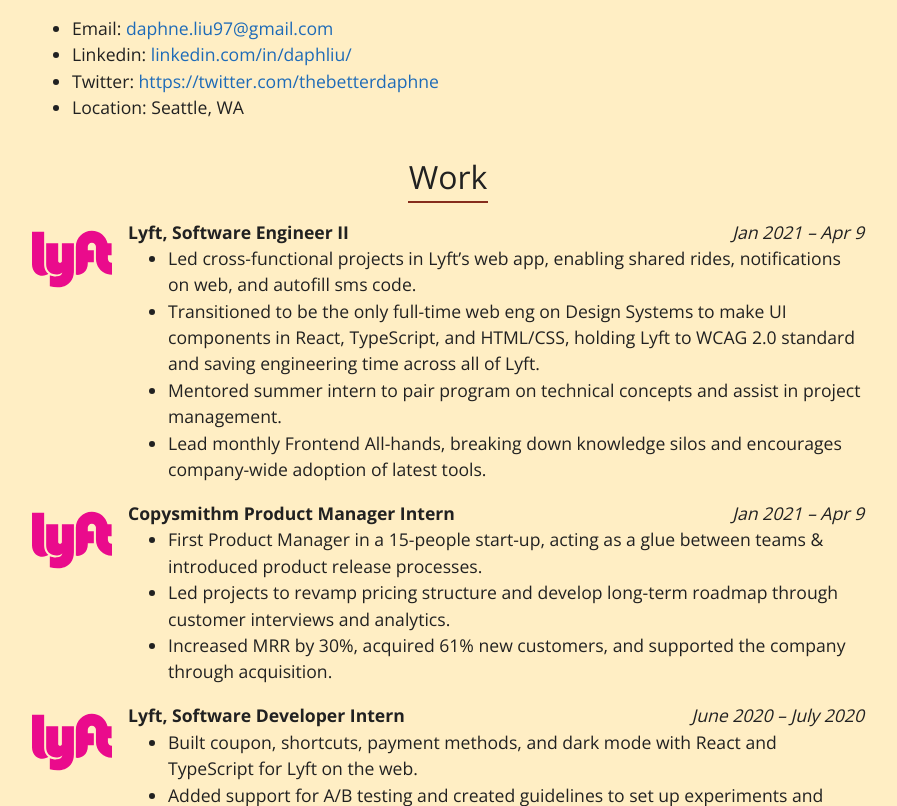
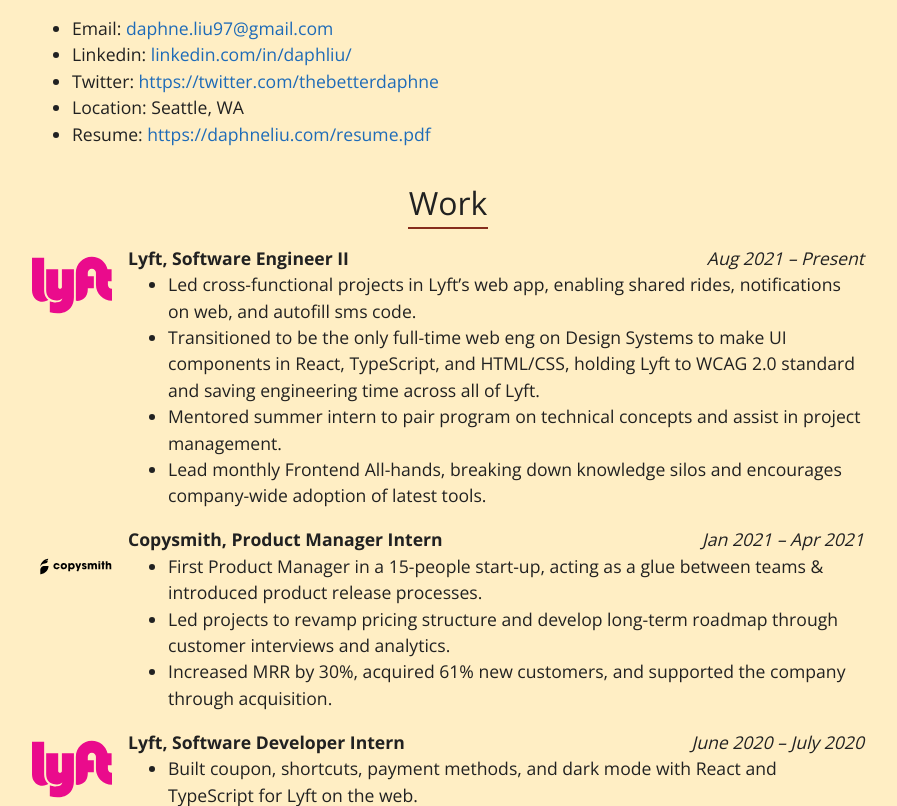
Before and after one commit to daphnitely/daphne-acting, an Eleventy site: page index.md in a window 1280 px wide. Shown: the part 490-1296 px from the top of the page, without its empty margins (192-1089 px from the left). Built offline with nearby package versions, Linux system fonts and the light colour scheme; Eleventy itself is replaced by a stand-in of ours; files that its build step writes are made by us from their sources.

Commit message:
fix company logo

```diff
--- a/index.md
+++ b/index.md
@@ -8,13 +8,14 @@
 - Linkedin: [linkedin.com/in/daphliu/](https://www.linkedin.com/in/daphliu/)
 - Twitter: [https://twitter.com/thebetterdaphne](https://twitter.com/thebetterdaphne)
 - Location: Seattle, WA
+- Resume: [https://daphneliu.com/resume.pdf](https://daphneliu.com/resume.pdf)
 
 ### Work
 
 <div class="industry-item">
   <img class="industry-logo" src="assets/logos/lyft.svg" alt="" width="80" height="80">
   <div class="industry-info">
-    <h5>Lyft, Software Engineer II <em>Jan 2021 – Apr 9</em></h5>
+    <h5>Lyft, Software Engineer II <em>Aug 2021 – Present</em></h5>
     <ul>
       <li>Led cross-functional projects in Lyft’s web app, enabling shared rides, notifications on web, and autofill sms code.</li>
       <li>Transitioned to be the only full-time web eng on Design Systems to make UI components in React, TypeScript, and
@@ -26,9 +27,9 @@
 </div>
 
 <div class="industry-item">
-  <img class="industry-logo" src="assets/logos/lyft.svg" alt="" width="80" height="80">
+  <img class="industry-logo" src="assets/logos/copysmith.svg" alt="" width="80" height="80">
   <div class="industry-info">
-    <h5>Copysmithm Product Manager Intern <em>Jan 2021 – Apr 9</em></h5>
+    <h5>Copysmith, Product Manager Intern <em>Jan 2021 – Apr 2021</em></h5>
     <ul>
       <li>First Product Manager in a 15-people start-up, acting as a glue between teams & introduced product release processes.</li>
       <li>Led projects to revamp pricing structure and develop long-term roadmap through customer interviews and analytics.</li>
```
Also changed, not shown: assets/logos/copysmith.svg (added).
